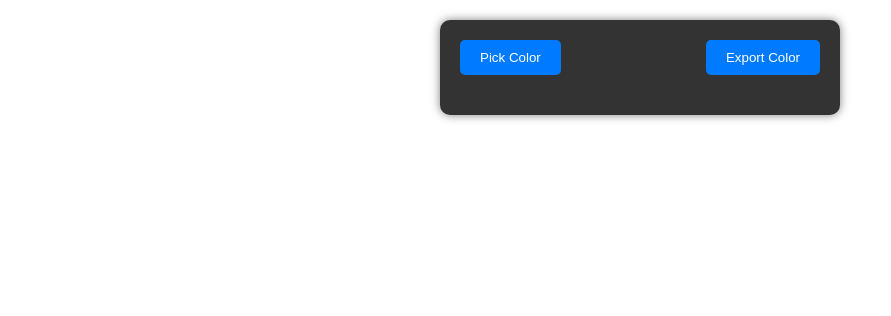
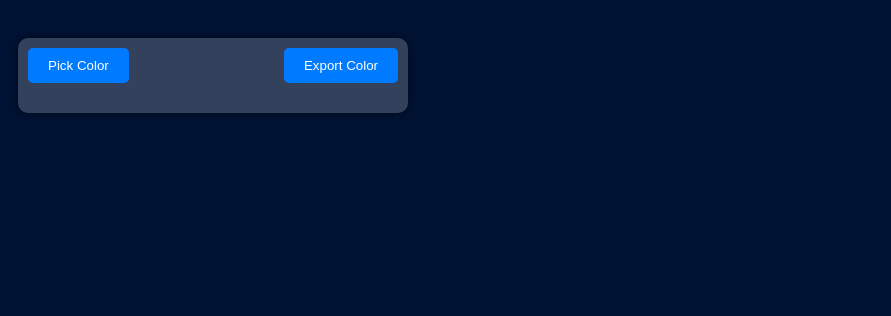
Before and after one commit to bhavesh-03/ColorHarvest-Chrome-Extension, a browser extension: page index.html in a window 1280 px wide. Shown: the whole page, without its empty margins (0-891 px from the left). Drawn offline with Linux system fonts and the light colour scheme.

Commit message:
Changed manifest version and improved styling

```diff
--- a/style.css
+++ b/style.css
@@ -1,8 +1,8 @@
 @import url('https://fonts.googleapis.com/css2?family=Poppins:wght@500&family=Quicksand:wght@300&display=swap');
 
 * {
-    margin: 0;
-    padding: 0;
+    margin-bottom: 0;
+    padding: 5px;
     box-sizing: border-box;
 }
 
@@ -10,14 +10,20 @@
 body {
     color: #fff;
     font-family: 'Poppins', sans-serif;
+    width: 400px;
+    height: 300px;
+
+    background-color: #001233;
 }
+
+
 
 .container {
     max-width: 400px;
     margin: 20px auto;
-    padding: 20px;
-    background-color: #333;
+    /* padding: 40px; */
     border-radius: 10px;
+    background-color: #33415c;
     box-shadow: 0 0 10px rgba(0, 0, 0, 0.5);
 }
 
@@ -42,8 +48,9 @@ button:hover {
 
 .color-list {
     padding: 10px;
-    background-color: #444;
+    background-color: #5c677d;
     border-radius: 5px;
+    margin: 5px;
 }
 
 header {
```
Also changed, not shown: manifest.json.
